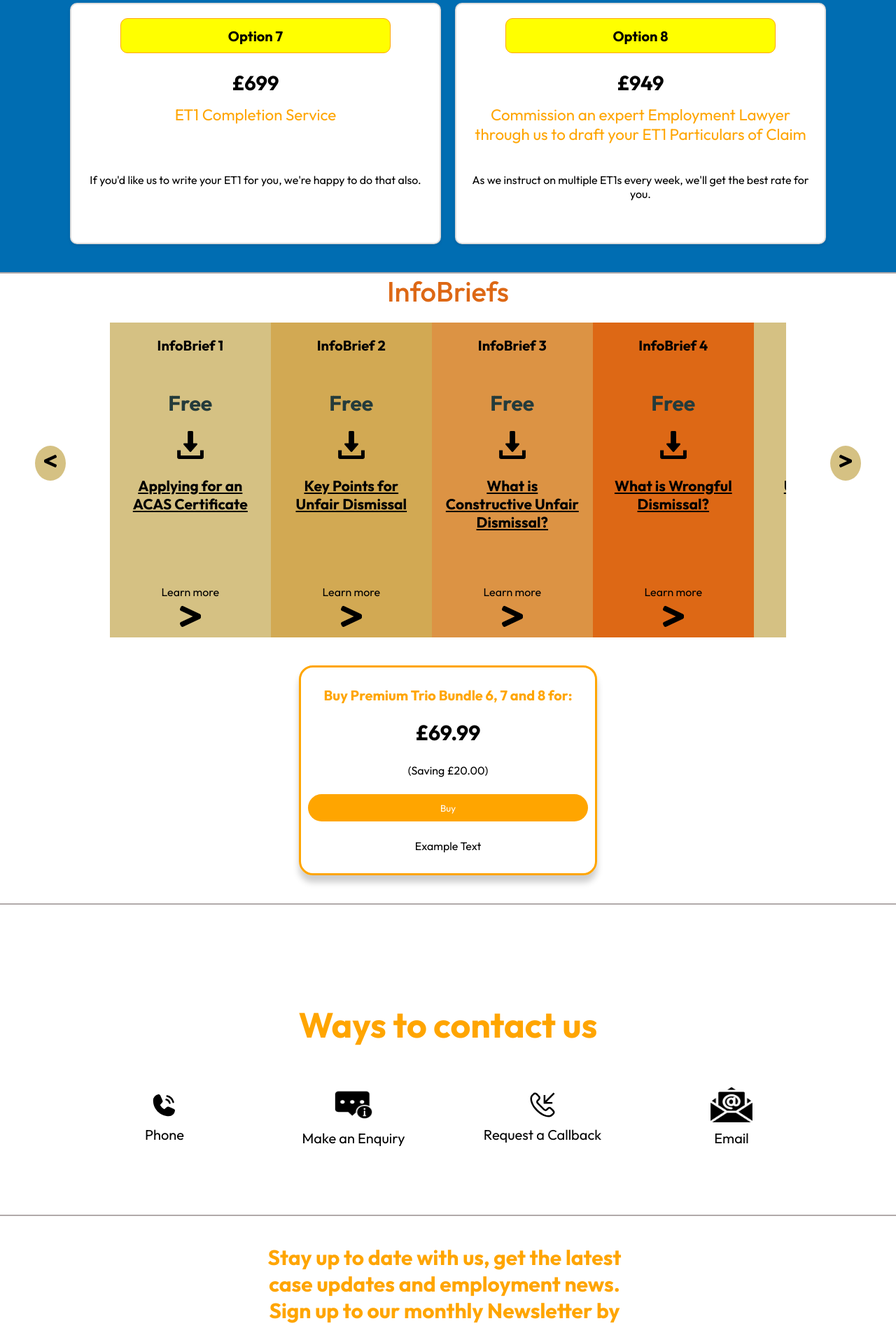
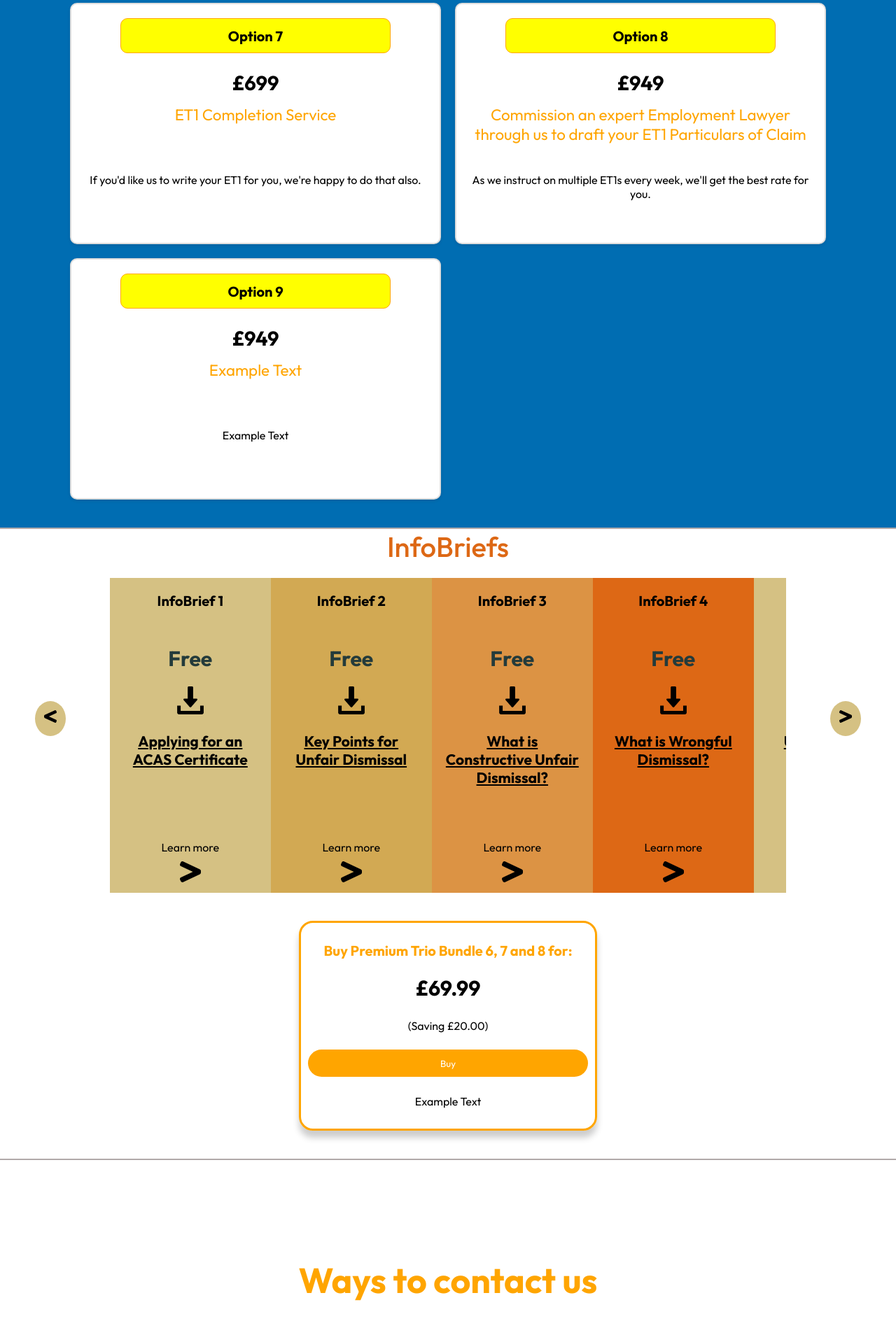
Before and after one commit to SabbirHossainRuet/myet-project, a React (Vite) app in the folder frontend/: page / in a window 1280 px wide. Shown: the part 2673-4571 px from the top of the page at 70% size. Built offline with nearby package versions, Linux system fonts and the light colour scheme.

Commit message:
Update 9 31.08.24 home

```diff
--- a/frontend/src/assets/assets.js
+++ b/frontend/src/assets/assets.js
@@ -93,7 +93,7 @@ export const services = [
         _id: "3",
         name: "Option 3",
         price: 0,
-        text: "Dismissal Letters",
+        text: "Dismissal Paperwork Review and Next Steps",
         description: "If you've facing dismissal or recently been dismissed, we'll review your dismissal letters to recommend the best steps you can take."
     },
     {
@@ -130,6 +130,13 @@ export const services = [
         price: 949,
         text: "Commission an expert Employment Lawyer through us to draft your ET1 Particulars of Claim",
         description: "As we instruct on multiple ET1s every week, we'll get the best rate for you."
+    },
+    {
+        _id: "9",
+        name: "Option 9",
+        price: 949,
+        text: "Example Text",
+        description: "Example Text"
     },
 
 ]
--- a/frontend/src/components/Contact/Contact.css
+++ b/frontend/src/components/Contact/Contact.css
@@ -33,8 +33,8 @@
 }
 
 .contact-item img {
-    height: 50px;
-    width: 60px;
+    height: 45px;
+    width: 45px;
 }
 
 .contact-item p {
--- a/frontend/src/components/Newsletter/Newsletter.css
+++ b/frontend/src/components/Newsletter/Newsletter.css
@@ -1,3 +1,5 @@
+@import url('https://fonts.googleapis.com/css2?family=Kalam:wght@300;400;700&display=swap');
+
 .newsletter {
     max-width: 70%;
     margin: 40px auto;
@@ -17,7 +19,7 @@
 .news-container .left {
     display: inline-block;
     margin: 0 auto;
-    width: 60%;
+    width: 70%;
     box-sizing: border-box;
     padding-right: 10px;
 }
@@ -27,7 +29,7 @@
     display: flex;
     flex-direction: column;
     margin: 0 auto;
-    width: 60%;
+    width: 70%;
     box-sizing: border-box;
     gap: 10px;
 }
@@ -36,7 +38,15 @@
     color: orange;
     font-size: 30px;
     text-align: center;
+    font-family: "Kalam";
 }
+
+.alt2 {
+    color: orange;
+    font-size: 30px;
+    text-align: center;
+}
+
 
 .contact-form {
     display: flex;
--- a/frontend/src/components/Newsletter/Newsletter.jsx
+++ b/frontend/src/components/Newsletter/Newsletter.jsx
@@ -39,7 +39,8 @@ const NewsLetter = () => {
         <div className="newsletter" id="newsletter">
             <div className="news-container">
                 <div className="left">
-                    <h2 className="alt">Stay up to date with us, get the latest case updates and employment news.  <br />Sign up to our monthly Newsletter by completing your details:</h2>
+                    <h2 className="alt">Stay up to date with us,</h2>
+                    <h2 className="alt2">Get the latest case updates and employment news.  <br />Sign up to our monthly Newsletter by completing your details:</h2>
                     {/* <p style={{ textAlign: "center" }}>
                         Stay up to date with us, and how we're supporting UK workers to resolve their employment disputes.
                     </p> */}
```
